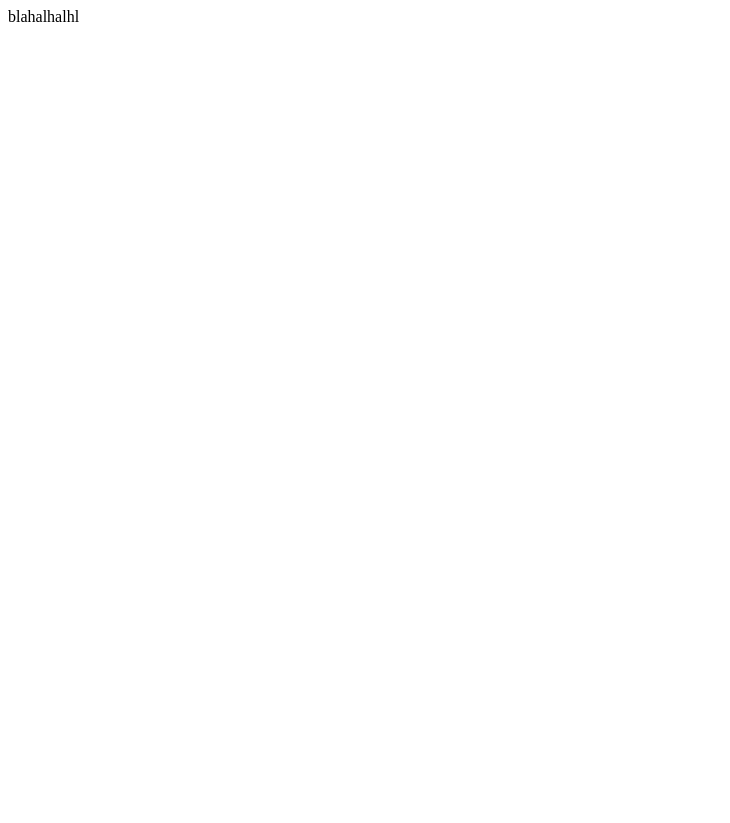
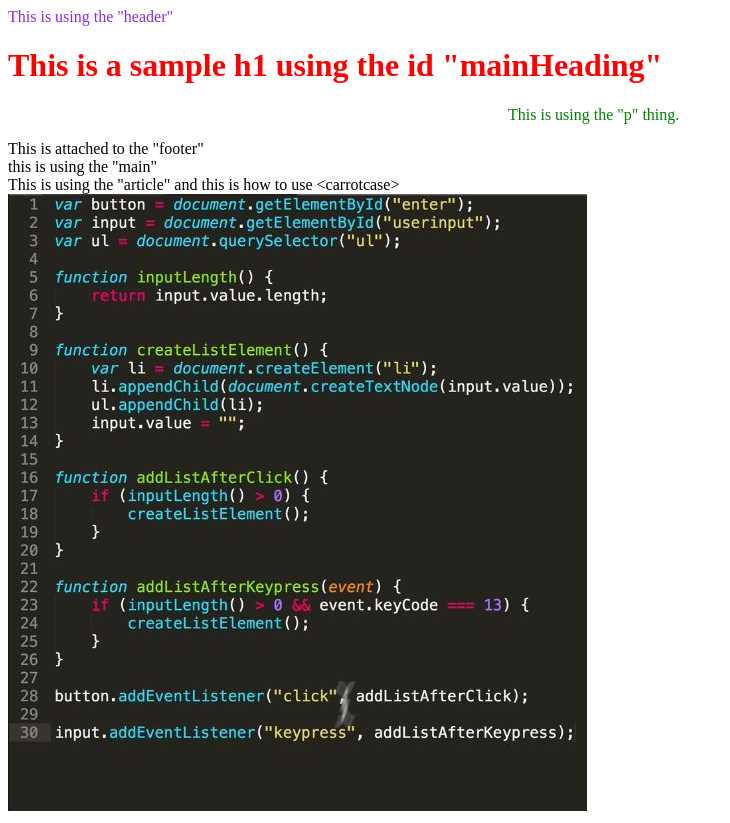
Before and after one commit to STL-LC101-Sept-22/js-assignment-4-html-me-something-ColinBrock, a website: page index.html in a window 1280 px wide. Shown: the whole page, without its empty margins (0-730 px from the left). Before the commit the page ends 800 px from the top, so only its background shows below. Drawn offline with Linux system fonts and the light colour scheme.

Commit message:
test test

```diff
--- a/index.html
+++ b/index.html
@@ -1,8 +1,16 @@
 <!DOCTYPE html>
 <html>
    <head>
+   <link rel="stylesheet" type="text/css" href="styles.css">
    </head>
    <body>
-      blahalhalhl
+      <header class="NewClass">This is using the "header"</header>
+      <h1 id="mainHeading">This is a sample h1 using the id "mainHeading"</h1>
+      <p id="testP" class="funParagraph">This is using the "p" thing.</p>
+      <footer>This is attached to the "footer"</footer>
+      <main>this is using the "main"</main>
+      <article>This is using the "article" and this is how to use 	&lt;carrotcase&gt;</article>
+      <img src = "./images/CodeSample.jpg" alt = "Sample of Codes">
+
    </body>
 </html>
--- a/styles.css
+++ b/styles.css
@@ -1 +1,16 @@
-/* Write your CSS here! */
+p {
+    padding-left: 500px;
+}
+header.NewClass {
+    color:blueviolet
+}
+body{
+    margin: 8px;
+    display:block;
+}
+#mainHeading{
+    color:red;
+}
+p.funParagraph{
+    color:green
+}
```
Also changed, not shown: images/CodeSample.jpg (added).
